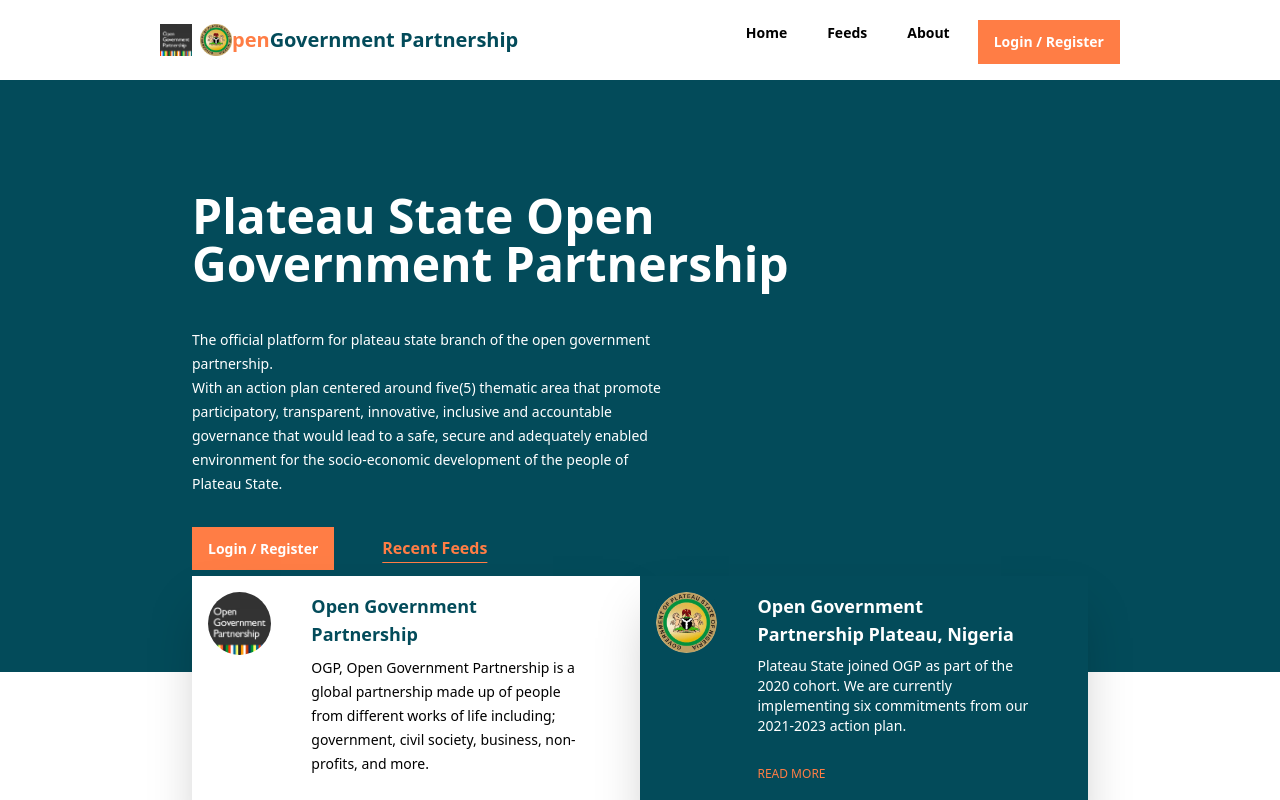
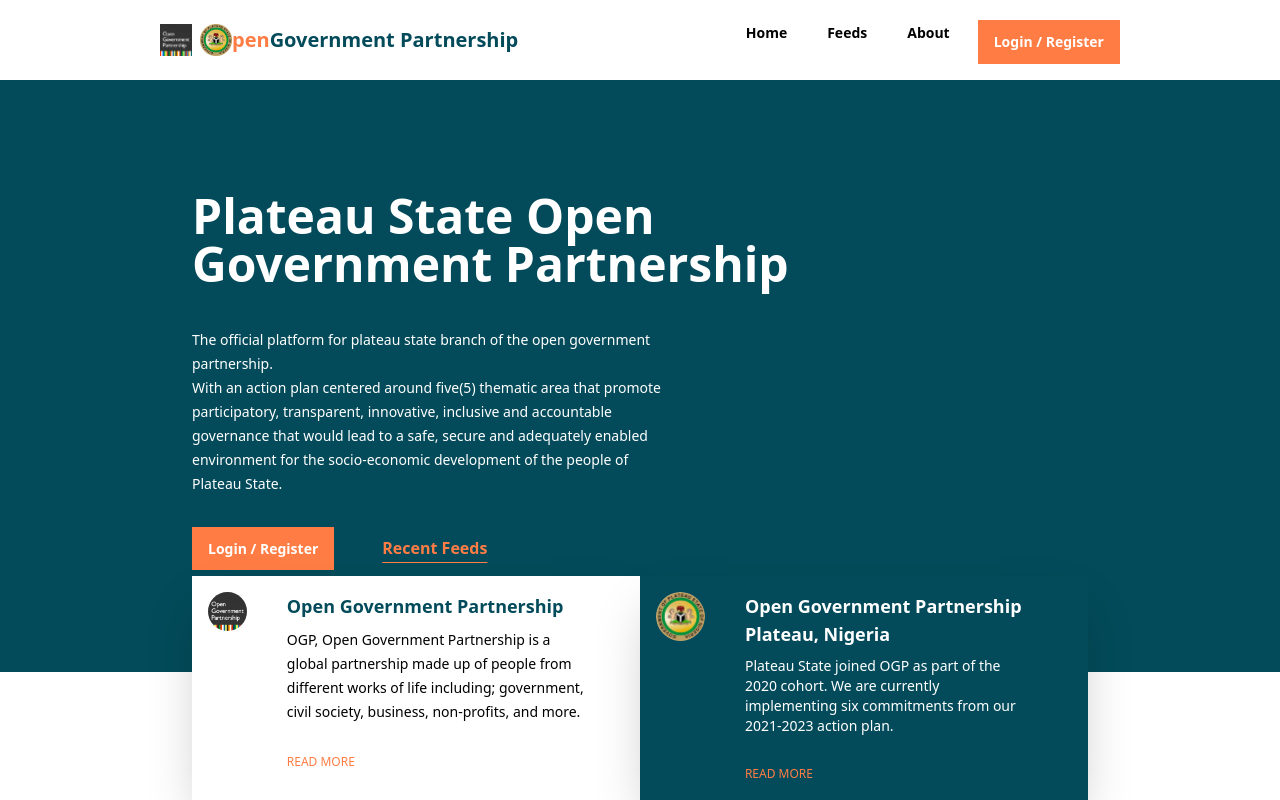
Before and after one commit to nHubNg/opengovapp, a React (Create React App) app: page / in a window 1280 px wide. Shown: the top 800 px of the page. Built offline with nearby package versions, Linux system fonts and the light colour scheme.

Commit message:
image_fit

```diff
--- a/src/pages/HomePage.jsx
+++ b/src/pages/HomePage.jsx
@@ -52,7 +52,8 @@
 								<img
 									src={glogo}
 									alt=''
-									className='rounded-full object-fit w-full h-fit'
+									className='rounded-full object-fit w-full'
+									style={{maxHeight: '150px'}}
 								/>
 							</div>
 							<div className='content px-10'>
@@ -79,7 +80,8 @@
 								<img
 									src={img_logo}
 									alt=''
-									className='rounded-full object-fit w-full h-fit'
+									className='rounded-full object-fit w-full'
+									style={{maxHeight: '150px'}}
 								/>
 							</div>
 							<div className='content px-10'>
```
